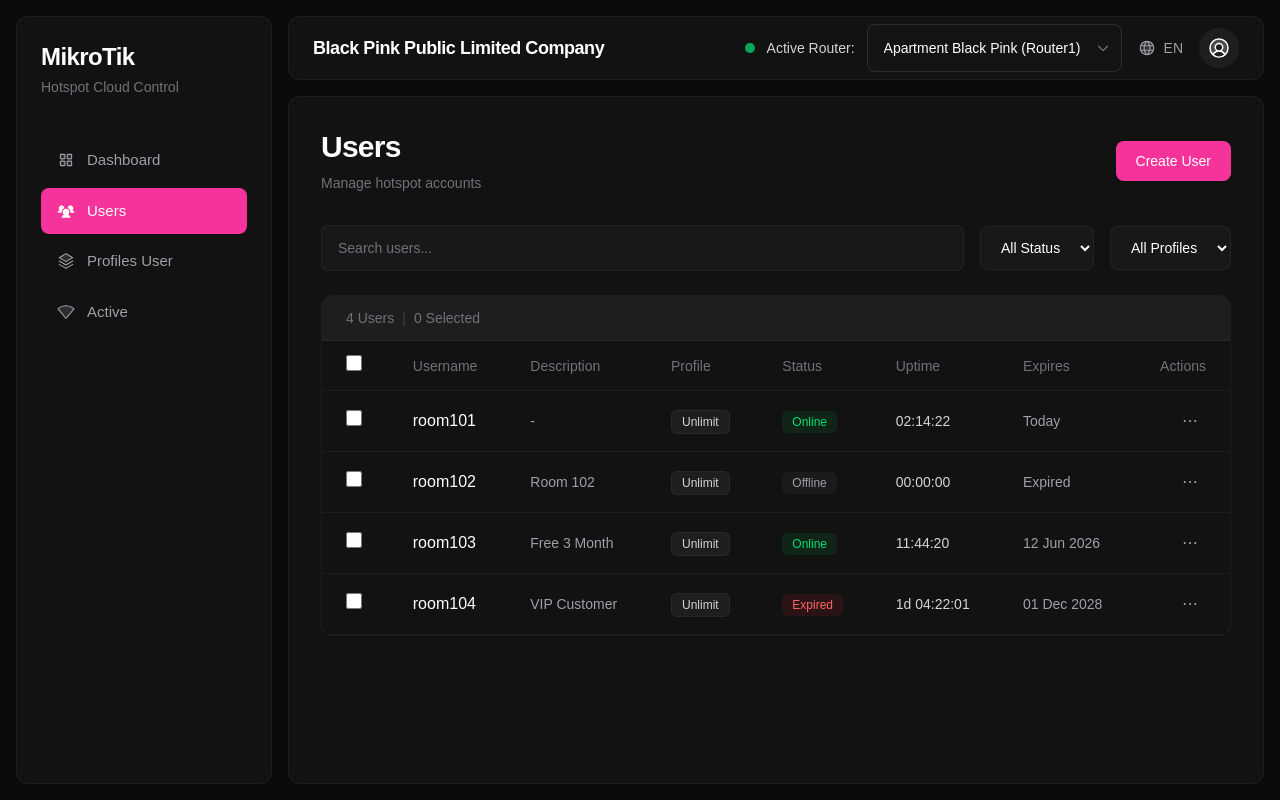
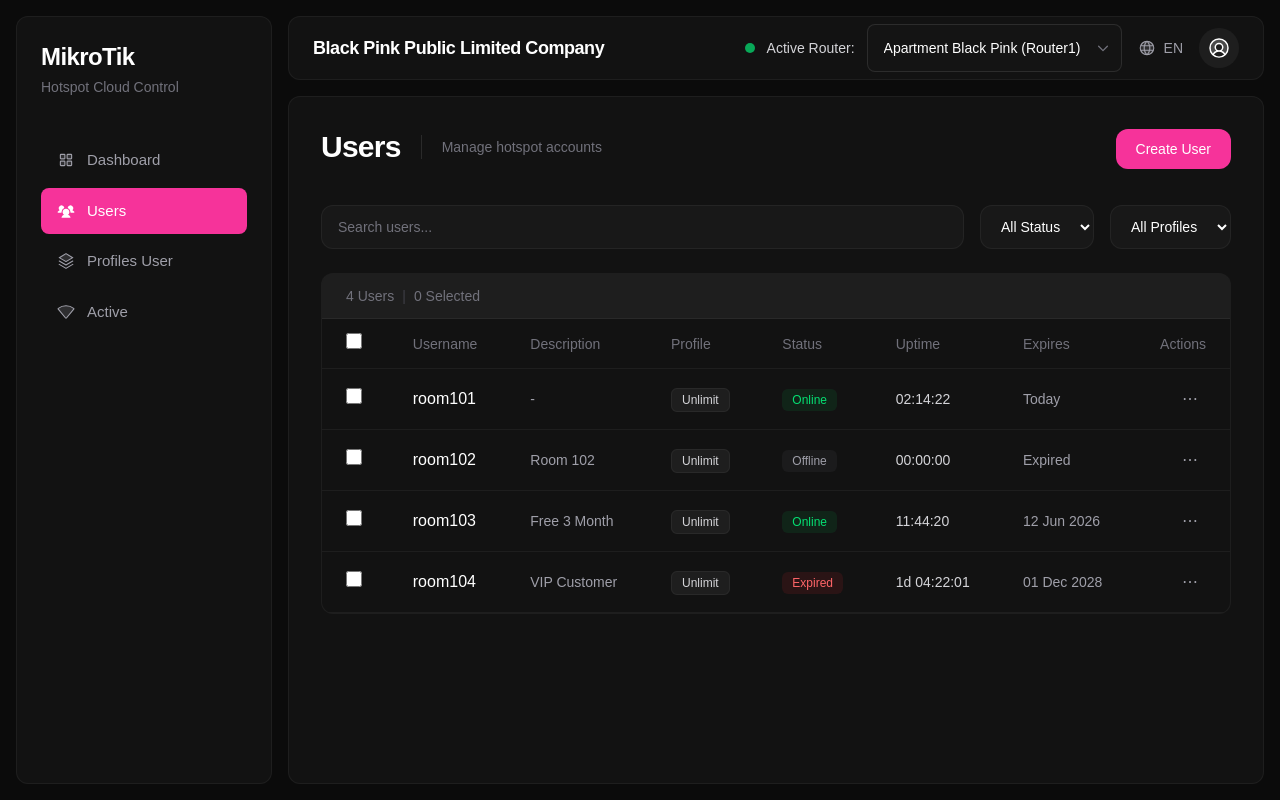
Before and after one commit to tanon-kk/mikrotik-hotspot-cloud-control, a Next.js app: page /users in a window 1280 px wide. Built offline with nearby package versions, Linux system fonts and the light colour scheme.

Commit message:
refactor page layout and shared header system

```diff
--- a/src/app/layout.js
+++ b/src/app/layout.js
@@ -1,5 +1,11 @@
-import { Geist, Geist_Mono } from "next/font/google";
+import { Geist, Geist_Mono }
+from "next/font/google";
+
 import "./globals.css";
+
+import {
+  RouterProvider,
+} from "@/context/RouterContext";
 
 const geistSans = Geist({
   variable: "--font-geist-sans",
@@ -16,13 +22,34 @@
   description: "Generated by create next app",
 };
 
-export default function RootLayout({ children }) {
+export default function RootLayout({
+  children,
+}) {
+
   return (
+
     <html
       lang="en"
-      className={`${geistSans.variable} ${geistMono.variable} h-full antialiased`}
+      className={`
+        ${geistSans.variable}
+        ${geistMono.variable}
+        h-full
+        antialiased
+      `}
     >
-      <body className="min-h-full flex flex-col">{children}</body>
+
+      <body className="min-h-full flex flex-col">
+
+        <RouterProvider>
+
+          {children}
+
+        </RouterProvider>
+
+      </body>
+
     </html>
+
   );
+
 }
--- a/src/app/page.js
+++ b/src/app/page.js
@@ -1,73 +1,42 @@
-import Sidebar from "../components/layout/Sidebar";
-import Navbar from "../components/layout/Navbar";
-import UserTable from "../components/users/UserTable";
+"use client";
+
+import AppLayout from "@/components/layout/AppLayout";
+import PageHeader from "@/components/common/PageHeader";
+import UserTable from "@/components/users/UserTable";
 
 export default function Home() {
 
   return (
 
-    <div
-      className="
-      min-h-screen
-      bg-[#0b0b0b]
-      text-white
-      flex
-      gap-4
-      p-4
-    "
-    >
+    <AppLayout>
 
-      <Sidebar />
+      {/* Header */}
+      <PageHeader
+        title="Dashboard"
+        description="MikroTik Hotspot Cloud Control"
+      />
 
-      <div className="flex-1 flex flex-col gap-4">
-
-        <Navbar />
-
-        {/* Main */}
+      {/* Main Content */}
       <div
         className="
         bg-[#121212]
         border
         border-white/5
-          rounded-xl
+        rounded-2xl
         p-8
       "
       >
 
-          {/* Header */}
-          <div className="mb-8">
-
-            <h1
-              className="
-              text-3xl
-              font-semibold
-              tracking-tight
-            "
-            >
-              Dashboard
-            </h1>
-
-            <p
-              className="
-              text-zinc-400
-              text-sm
-              mt-2
-            "
-            >
-              MikroTik Hotspot Cloud Control
-            </p>
-
-          </div>
-
         {/* Cards */}
         <div className="grid grid-cols-3 gap-4">
 
+          {/* Online Users */}
           <div
             className="
             bg-[#181818]
             border
             border-white/5
-              rounded-lg
+            rounded-xl
             p-6
           "
           >
@@ -89,12 +58,13 @@
 
           </div>
 
+          {/* Routers */}
           <div
             className="
             bg-[#181818]
             border
             border-white/5
-              rounded-lg
+            rounded-xl
             p-6
           "
           >
@@ -116,12 +86,13 @@
 
           </div>
 
+          {/* Traffic */}
           <div
             className="
             bg-[#181818]
             border
             border-white/5
-              rounded-lg
+            rounded-xl
             p-6
           "
           >
@@ -154,8 +125,8 @@
 
       </div>
 
-      </div>
+    </AppLayout>
 
-    </div>
   );
+
 }
--- a/src/app/qrcodes/page.js
+++ b/src/app/qrcodes/page.js
@@ -1,3 +1,4 @@
+<PageHeader title="QR Codes" description="Generate hotspot login QR codes"/>
 import AppLayout from "../../components/AppLayout";
 
 export default function QRCodesPage() {
--- a/src/app/users/page.js
+++ b/src/app/users/page.js
@@ -1,53 +1,54 @@
 "use client";
 
 import { useState } from "react";
-import AppLayout from "../../components/layout/AppLayout";
-import UserTable from "../../components/users/UserTable";
-import CreateUserModal from "../../components/users/CreateUserModal";
+
+import AppLayout
+from "../../components/layout/AppLayout";
+
+import UserTable
+from "../../components/users/UserTable";
+
+import CreateUserModal
+from "../../components/users/CreateUserModal";
+
+import PageHeader
+from "@/components/common/PageHeader";
 
 export default function UsersPage() {
 
-  const [openModal, setOpenModal] = useState(false);
+  const [openModal, setOpenModal] =
+    useState(false);
 
   return (
 
     <AppLayout>
 
       {/* Header */}
-      <div className="flex justify-between items-center mb-8">
-
-        <div>
-
-          <h1
+      <div
         className="
-            text-3xl
-            font-semibold
-            tracking-tight
+        flex
+        items-start
+        justify-between
+        mb-8
       "
       >
-            Users
-          </h1>
 
-          <p
-            className="
-            text-sm
-            text-zinc-500
-            mt-2
-          "
-          >
-            Manage hotspot accounts
-          </p>
+        <PageHeader
+          title="Users"
+          description="Manage hotspot accounts"
+        />
 
-        </div>
-
+        {/* Create User */}
         <button
-          onClick={() => setOpenModal(true)}
+          onClick={() =>
+            setOpenModal(true)
+          }
           className="
           bg-pink-500
           hover:bg-pink-600
           px-5
           py-2.5
-          rounded-lg
+          rounded-xl
           text-sm
           font-medium
           transition-all
@@ -58,7 +59,7 @@
 
       </div>
 
-      {/* Search */}
+      {/* Search Toolbar */}
       <div
         className="
         mb-6
@@ -74,61 +75,89 @@
           placeholder="Search users..."
           className="
           flex-1
+          h-11
           bg-[#181818]
           border
           border-white/5
-    rounded-lg
+          rounded-xl
           px-4
-    py-3
           outline-none
           text-sm
           placeholder:text-zinc-500
           focus:border-pink-500/40
+          transition-all
         "
         />
 
         {/* Status Filter */}
         <select
           className="
+          h-11
           bg-[#181818]
           border
           border-white/5
-    rounded-lg
+          rounded-xl
           px-4
-    py-3
           text-sm
           outline-none
           focus:border-pink-500/40
+          transition-all
         "
         >
 
-    <option>All Status</option>
-    <option>Online</option>
-    <option>Offline</option>
-    <option>Expired</option>
+          <option>
+            All Status
+          </option>
+
+          <option>
+            Online
+          </option>
+
+          <option>
+            Offline
+          </option>
+
+          <option>
+            Expired
+          </option>
 
         </select>
 
         {/* Profile Filter */}
         <select
           className="
+          h-11
           bg-[#181818]
           border
           border-white/5
-    rounded-lg
+          rounded-xl
           px-4
-    py-3
           text-sm
           outline-none
           focus:border-pink-500/40
+          transition-all
         "
         >
 
-    <option>All Profiles</option>
-    <option>1 Day</option>
-    <option>7 Days</option>
-    <option>30 Days</option>
-    <option>VIP</option>
+          <option>
+            All Profiles
+          </option>
+
+          <option>
+            1 Day
+          </option>
+
+          <option>
+            7 Days
+          </option>
+
+          <option>
+            30 Days
+          </option>
+
+          <option>
+            VIP
+          </option>
 
         </select>
 
@@ -140,10 +169,13 @@
       {/* Modal */}
       <CreateUserModal
         open={openModal}
-        onClose={() => setOpenModal(false)}
+        onClose={() =>
+          setOpenModal(false)
+        }
       />
 
     </AppLayout>
 
   );
+
 }
--- /dev/null
+++ b/src/components/common/PageHeader.jsx
@@ -0,0 +1,49 @@
+export default function PageHeader({ title, description, }) {
+
+  return (
+
+    <div
+      className="
+      flex
+      items-center
+      gap-5
+      mb-2
+    "
+    >
+
+      {/* Title */}
+      <h1
+        className="
+        text-3xl
+        font-semibold
+        tracking-tight
+        text-white
+      "
+      >
+        {title}
+      </h1>
+
+      {/* Divider */}
+      <div
+        className="
+        w-px
+        h-6
+        bg-white/10
+      "
+      />
+
+      {/* Description */}
+<p
+  className="
+  text-sm
+  text-zinc-500
+  font-medium
+"
+>
+  {description}
+</p>
+    </div>
+
+  );
+
+}
--- a/src/components/layout/Navbar.jsx
+++ b/src/components/layout/Navbar.jsx
@@ -1,19 +1,11 @@
 "use client";
 
-import { useState } from "react";
-
-import {
-  Globe,
-  UserCircle,
-  CaretDown,
-} from "@phosphor-icons/react";
-
+import { useRouterContext, } from "@/context/RouterContext";
+import {Globe, UserCircle, CaretDown, } from "@phosphor-icons/react";
 import routers from "@/data/routers";
 
 export default function Navbar() {
-
-  const [selectedRouter, setSelectedRouter] =
-    useState(routers[0]);
+  const { selectedRouter, setSelectedRouter, } = useRouterContext();
 
   return (
 
--- /dev/null
+++ b/src/context/RouterContext.jsx
@@ -0,0 +1,41 @@
+"use client";
+
+import {
+  createContext,
+  useContext,
+  useState,
+} from "react";
+
+import routers from "@/data/routers";
+
+const RouterContext = createContext();
+
+export function RouterProvider({
+  children,
+}) {
+
+  const [selectedRouter, setSelectedRouter] =
+    useState(routers[0]);
+
+  return (
+
+    <RouterContext.Provider
+      value={{
+        selectedRouter,
+        setSelectedRouter,
+      }}
+    >
+
+      {children}
+
+    </RouterContext.Provider>
+
+  );
+
+}
+
+export function useRouterContext() {
+
+  return useContext(RouterContext);
+
+}
```
Lines whose indentation alone changed are shown as unchanged.
